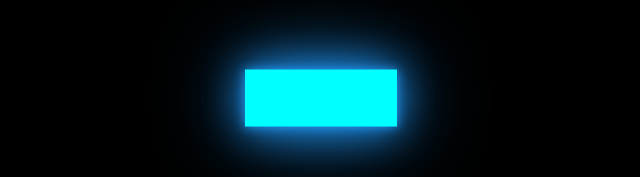
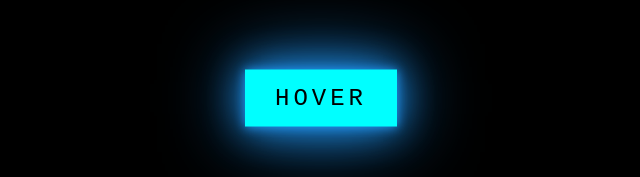
Before and after one commit to mccarthykp/Neon-Button-Animation, a plain HTML site: page index.html in a window 1280 px wide. In both pictures the pointer is over the link "HOVER". Shown: the part 302-479 px from the top of the page, without its empty margins (319-959 px from the left). Drawn offline with Linux system fonts and the light colour scheme.

Commit message:
Update main.css

```diff
--- a/main.css
+++ b/main.css
@@ -26,7 +26,7 @@ a{
 }
 
 a:hover{
-  color: #00FFFF;
+  color: #000000;
   background: #00FFFF;
   box-shadow: 0 0 10px #2196f3, 0 0 40px #2196f3, 0 0 80px #2196f3;
   transition-delay: 1s;
```
